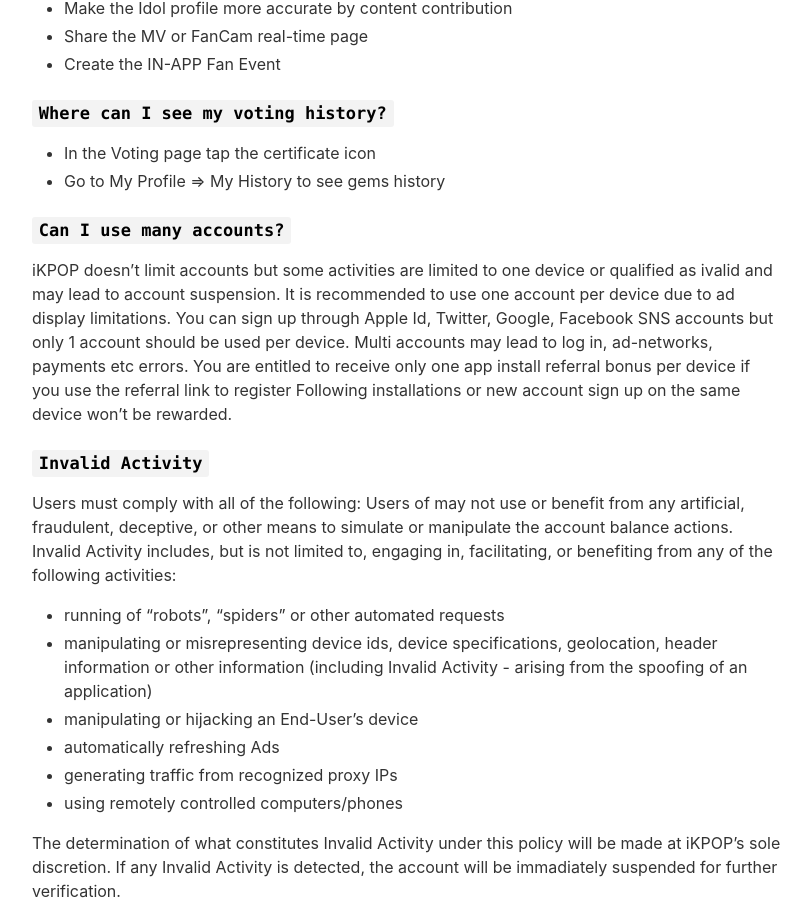
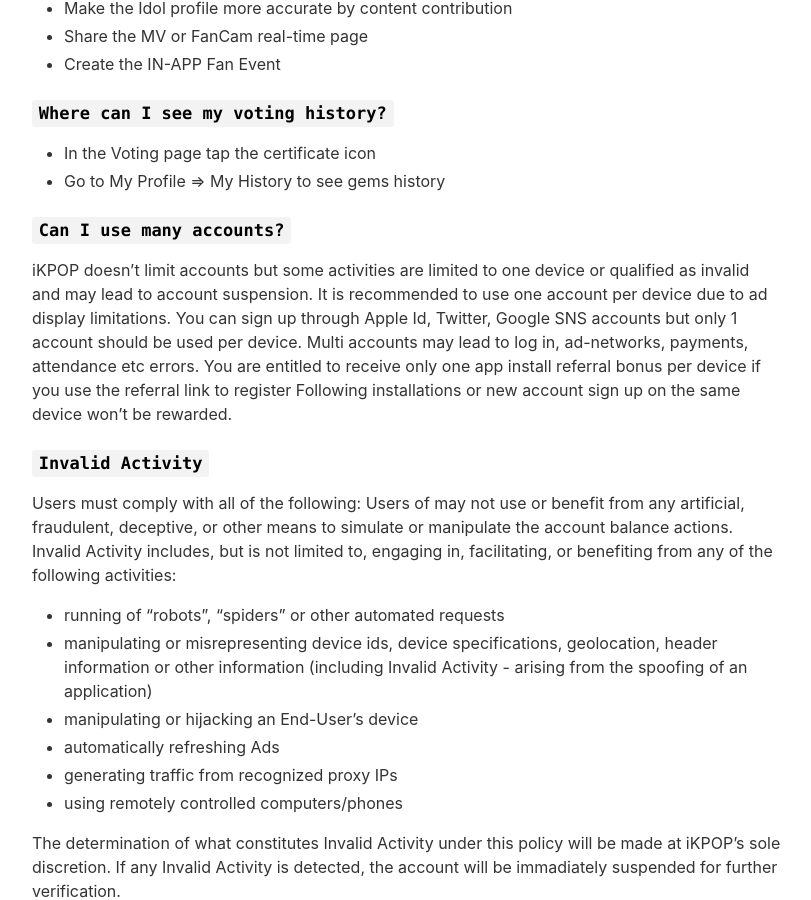
Before and after one commit to kapp7/app, a Jekyll site: the page built from _pages/qa.md, in a window 1280 px wide and 900 px high, scrolled down 4906 px. Shown: the whole window, without its empty margins (233-1044 px from the left). Built offline with Jekyll 4.4.1, drawn with Linux system fonts in a browser that asks for light colours; nearby versions of some CDN libraries.

Commit message:
Update qa.md

```diff
--- a/_pages/qa.md
+++ b/_pages/qa.md
@@ -163,8 +163,8 @@
 
 
 ### `Can I use many accounts?`
-iKPOP doesn't limit accounts but some activities are limited to one device or qualified as ivalid and may lead to account suspension.
-It is recommended to use one account per device due to ad display limitations. You can sign up through Apple Id, Twitter, Google, Facebook SNS accounts but only 1 account should be used per device. Multi accounts may lead to log in, ad-networks, payments etc errors.
+iKPOP doesn't limit accounts but some activities are limited to one device or qualified as invalid and may lead to account suspension.
+It is recommended to use one account per device due to ad display limitations. You can sign up through Apple Id, Twitter, Google SNS accounts but only 1 account should be used per device. Multi accounts may lead to log in, ad-networks, payments, attendance etc errors.
 You are entitled to receive only one app install referral bonus per device if you use the referral link to register
 Following installations or new account sign up on the same device won't be rewarded.
 
```
